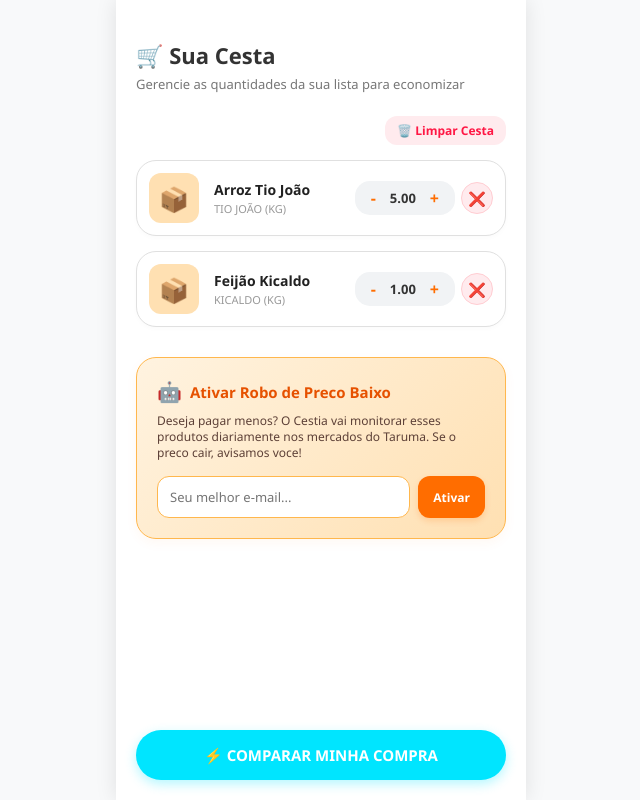
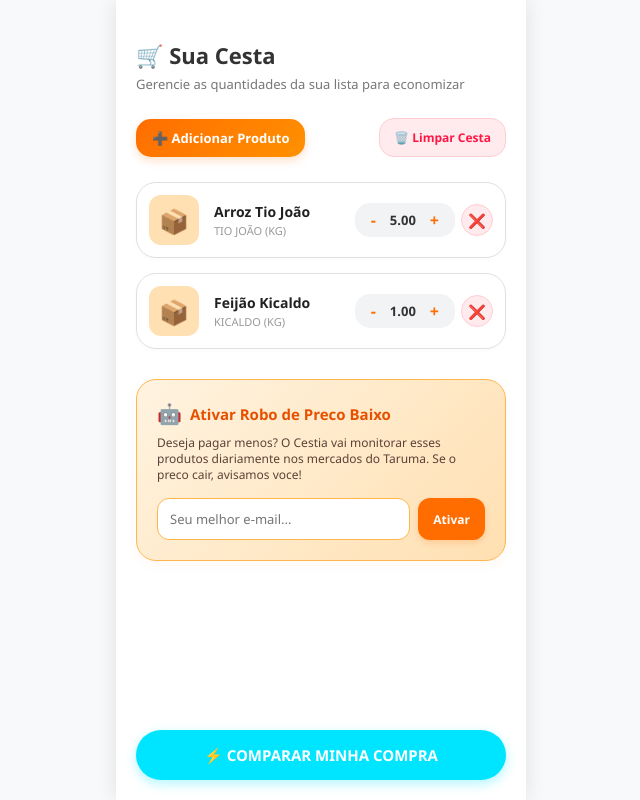
Before and after one commit to Abraaonunes1404/codigos-vs-code, a Django app: template core/templates/cestia/cesta.html in a window 1280 px wide. Shown: the whole page, without its empty margins (319-959 px from the left). Run offline with Django 5.2, Linux system fonts and the light colour scheme; the template is opened without the code that fills it: values that come from a table or form of the project are taken from there, others are empty; data comes from the database, SQL or seed files in the repository.

Commit message:
Insere botao Adicionar Produto no layout superior da cesta

```diff
--- a/core/templates/cestia/cesta.html
+++ b/core/templates/cestia/cesta.html
@@ -21,7 +21,6 @@
         .marca-prod { font-size: 11px; color: #999; text-transform: uppercase; margin-top: 2px; }
         .qtd-container { display: flex; align-items: center; gap: 10px; background-color: #F1F3F5; padding: 6px 12px; border-radius: 15px; margin-right: 5px; }
 
-        /* Botões de quantidade transformados em links visuais */
         .btn-qtd-link { text-decoration: none; font-size: 16px; font-weight: bold; color: #FF6D00; cursor: pointer; display: inline-block; padding: 0 4px; }
         .num-qtd { font-size: 13px; font-weight: bold; color: #333; }
 
@@ -46,11 +45,19 @@
 
         <div class="sub-texto">Gerencie as quantidades da sua lista para economizar</div>
 
-        {% if produtos %}
-        <div style="margin-bottom: 20px; text-align: right;">
-            <a href="/limpar-cesta/" style="color: #FF1744; font-size: 12px; font-weight: 700; text-decoration: none; background-color: #FFEBEE; padding: 6px 12px; border-radius: 12px;">🗑️ Limpar Cesta</a>
+        <!-- PAINEL DE BOTÕES DE AÇÃO SUPERIOR -->
+        <div style="display: flex; justify-content: space-between; align-items: center; margin-bottom: 25px;">
+            <!-- NOVO BOTÃO DE CÂMERA INTELIGENTE HÍBRIDA -->
+            <a href="/scanner-cestia/" style="display: flex; align-items: center; gap: 6px; background: linear-gradient(135deg, #FF6D00, #FF9100); color: #FFF; text-decoration: none; padding: 10px 16px; border-radius: 15px; font-size: 13px; font-weight: bold; box-shadow: 0 4px 10px rgba(255,109,0,0.2);">
+                ➕ Adicionar Produto
+            </a>
+
+            {% if produtos %}
+            <a href="/limpar-cesta/" style="color: #FF1744; font-size: 12px; font-weight: 700; text-decoration: none; background-color: #FFEBEE; padding: 10px 14px; border-radius: 15px; border: 1px solid #FFCDD2;">
+                🗑️ Limpar Cesta
+            </a>
+            {% endif %}
         </div>
-        {% endif %}
 
         {% for p in produtos %}
         <div class="item-carrinho">
@@ -60,10 +67,8 @@
                 <div class="marca-prod">{{ p.marca }} ({{ p.unidade }})</div>
             </div>
             <div class="qtd-container">
-                <!-- Botão de diminuir quantidade conectado ao backend -->
                 <a href="/cesta/alterar/{{ p.id }}/diminuir/" class="btn-qtd-link">-</a>
                 <div class="num-qtd">{{ p.quantidade }}</div>
-                <!-- Botão de aumentar quantidade conectado ao backend -->
                 <a href="/cesta/alterar/{{ p.id }}/aumentar/" class="btn-qtd-link">+</a>
             </div>
 
```
